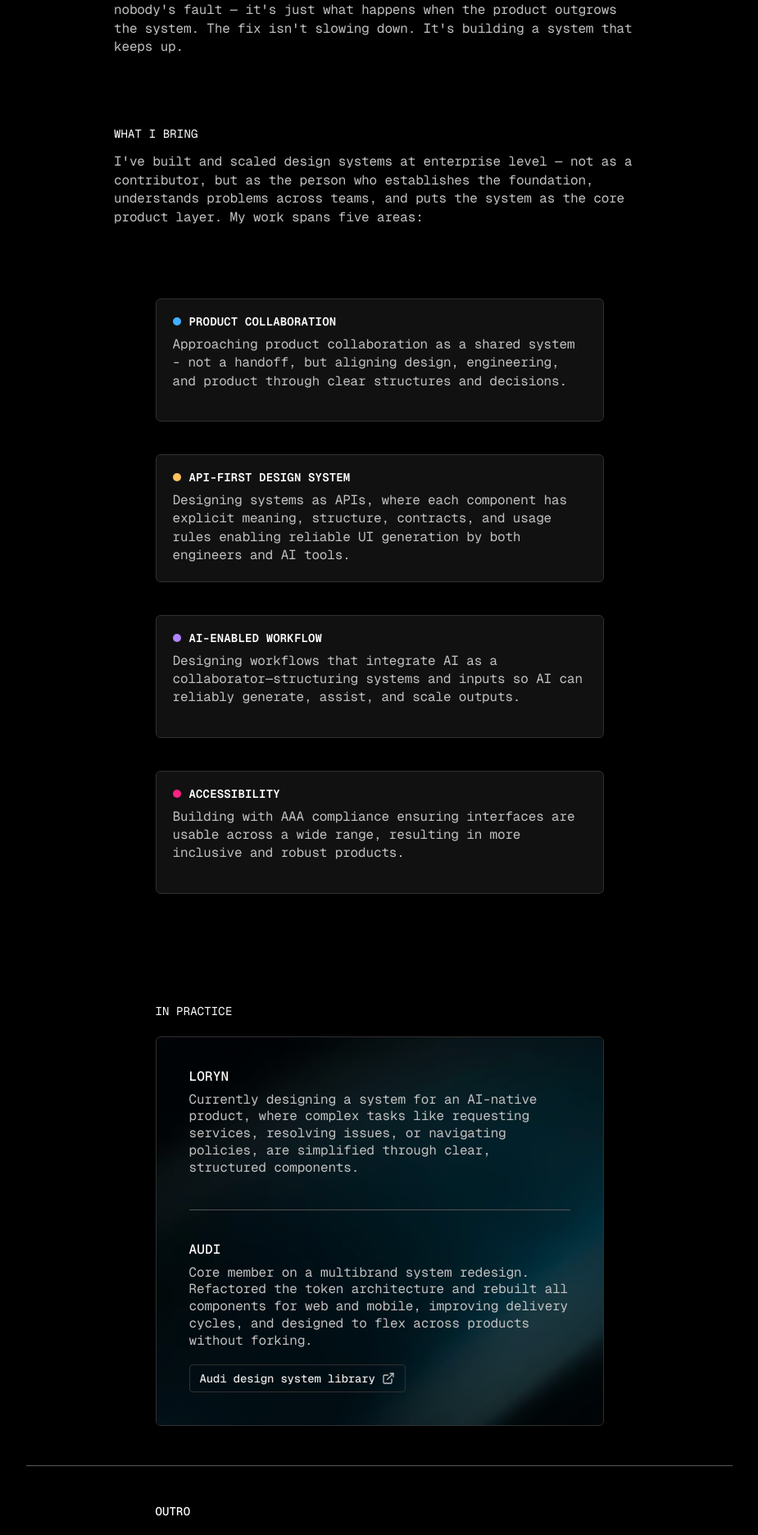
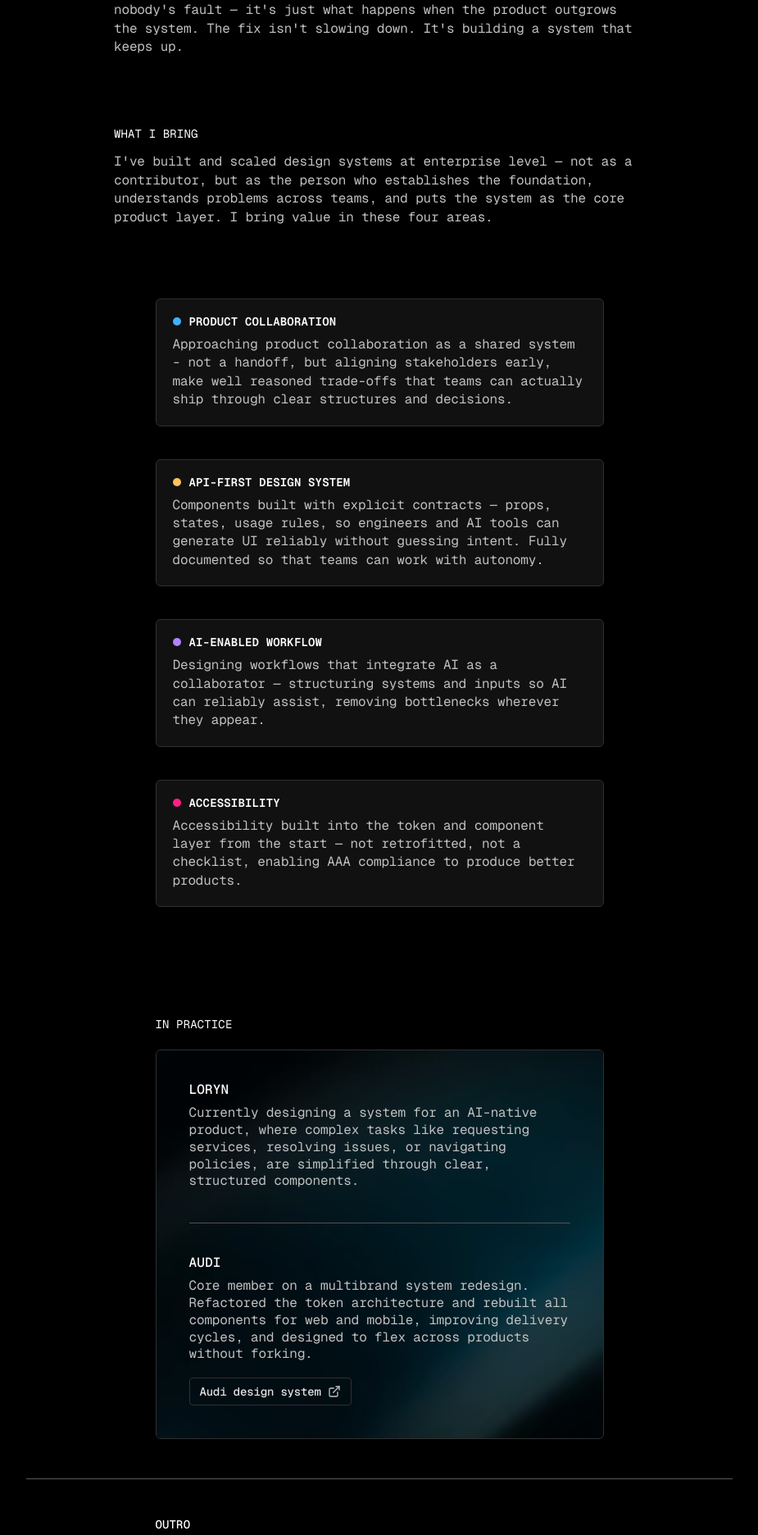
Before and after one commit to adykrni/Portfolio, a Next.js app: page /pitch in a window 1280 px wide. Shown: the part 863-2735 px from the top of the page at 82% size, without its empty margins (177-1102 px from the left). Built offline with nearby package versions, Linux system fonts and the light colour scheme.

Commit message:
Content updates

```diff
--- a/app/pitch/page.tsx
+++ b/app/pitch/page.tsx
@@ -212,7 +212,7 @@ export default function PitchPage() {
           I&apos;ve built and scaled design systems at enterprise level — not
           as a contributor, but as the person who establishes the foundation,
           understands problems across teams, and puts the system as the core
-          product layer. My work spans five areas:
+          product layer. I bring value in these four areas.
         </BodyText>
       </section>
 
@@ -221,22 +221,22 @@ export default function PitchPage() {
           title="PRODUCT COLLABORATION"
           markerColor="#40B0FF"
         >
-          Approaching product collaboration as a shared system - not a handoff, but aligning design, engineering, and product through clear structures and decisions.
+          Approaching product collaboration as a shared system - not a handoff, but aligning stakeholders early, make well reasoned trade-offs that teams can actually ship through clear structures and decisions.
         </PitchCard>
         <PitchCard
           title="API-FIRST DESIGN SYSTEM"
           markerColor="#FFC35C"
         >
-          Designing systems as APIs, where each component has explicit meaning, structure, contracts, and usage rules enabling reliable UI generation by both engineers and AI tools.
+          Components built with explicit contracts — props, states, usage rules, so engineers and AI tools can generate UI reliably without guessing intent. Fully documented so that teams can work with autonomy.
         </PitchCard>
         <PitchCard
           title="AI-ENABLED WORKFLOW"
           markerColor="#B184FF"
         >
-          Designing workflows that integrate AI as a collaborator—structuring systems and inputs so AI can reliably generate, assist, and scale outputs.
+          Designing workflows that integrate AI as a collaborator — structuring systems and inputs so AI can reliably assist, removing bottlenecks wherever they appear.
         </PitchCard>
         <PitchCard title="ACCESSIBILITY" markerColor="#FF2084">
-          Building with AAA compliance ensuring interfaces are usable across a wide range, resulting in more inclusive and robust products.
+          Accessibility built into the token and component layer from the start — not retrofitted, not a checklist, enabling AAA compliance to produce better products.
         </PitchCard>
       </div>
 
@@ -308,7 +308,7 @@ export default function PitchPage() {
                 rel="noopener noreferrer"
                 className="mt-2 inline-flex w-fit max-w-full items-center gap-2 rounded border border-[#303030] bg-transparent px-3 py-2 text-[14px] font-medium leading-none text-[#c1c1c1] transition-colors hover:bg-[#c1c1c1]/12 focus-visible:outline focus-visible:outline-2 focus-visible:outline-offset-2 focus-visible:outline-[#c1c1c1]"
               >
-                Audi design system library
+                Audi design system
                 <ExternalLinkGlyph className="shrink-0 text-[#c1c1c1]" />
               </a>
             </div>
```
